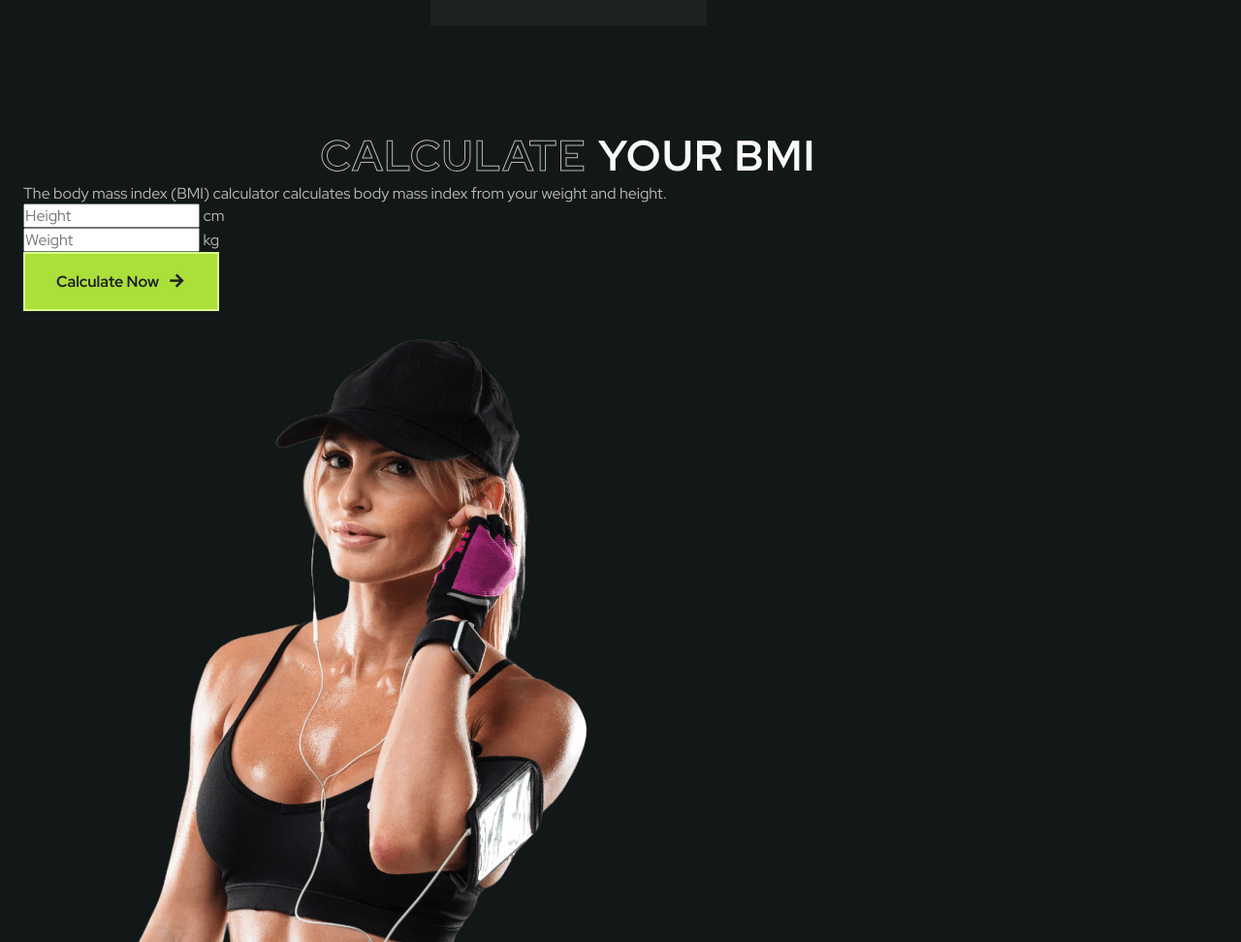
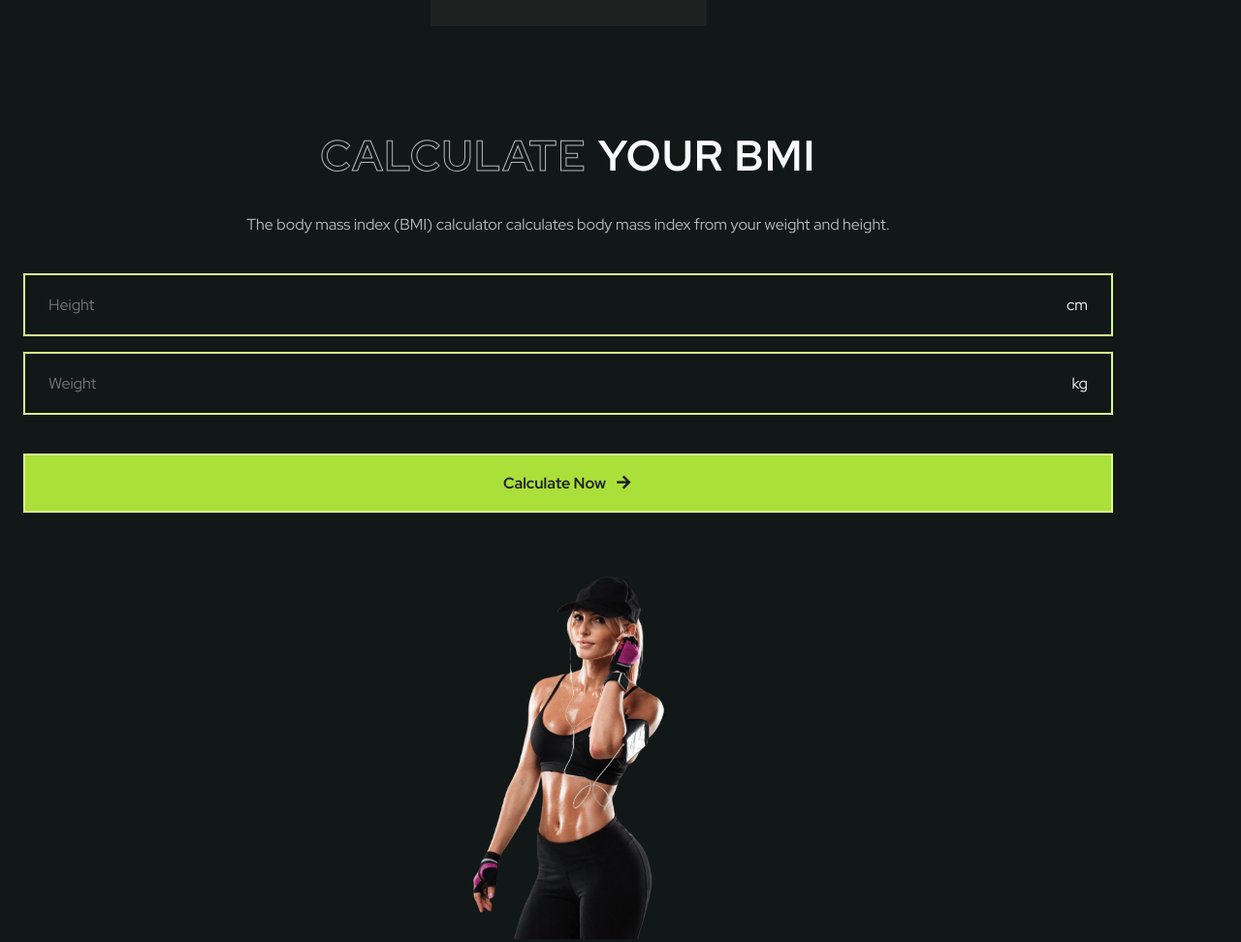
Before and after one commit to yarasa27/Gym-Website, a plain HTML site: page index.html in a window 1280 px wide. Shown: the part 5180-6152 px from the top of the page at 97% size. Drawn offline with nearby package versions, Linux system fonts and the light colour scheme.

Commit message:
calculate css

```diff
--- a/assets/css/styles.css
+++ b/assets/css/styles.css
@@ -543,7 +543,61 @@ img {
 }
 
 /*=============== CALCULATE ===============*/
-
+.calculate{
+  padding-bottom: 0;
+}
+.calculate__container{
+  row-gap: 4rem;
+}
+.calculate__content .section__titles{
+  margin-bottom: 2rem;
+  text-align: center;
+}
+.calculate__description{
+  text-align: center;
+  margin-bottom: 2.5rem;
+}
+.calculate__form{
+  display: grid;
+  row-gap: 1rem;
+}
+.calculate__box{
+  position: relative;
+  border: 2px solid var(--first-color-light);
+}
+.calculate__input{
+  width: 100%;
+  background: transparent;
+  padding: 20px 56px 20px 24px;
+  outline: none;
+  border: none;
+  color: var(--text-color);
+}
+.calculate__input::-webkit-outer-spin-button,
+.calculate__input::-webkit-inner-spin-button{
+  -webkit-appearance: none;
+  margin: 0;
+}
+.calculate__input[type=number]{
+  -moz-appearance: textfield;
+}
+.calculate__label{
+  position: absolute;
+  right: 1.5rem;
+  top: 1.25rem;
+  color: var(--title-color);
+}
+.calculate__form .button{
+  margin-top: 1.5rem;
+}
+.calculate__img{
+  width: 200px;
+  justify-self: center;
+}
+.calculate__message{
+  position: absolute;
+  transform: translateY(1rem);
+}
 
 /*=============== FOOTER ===============*/
 
```
